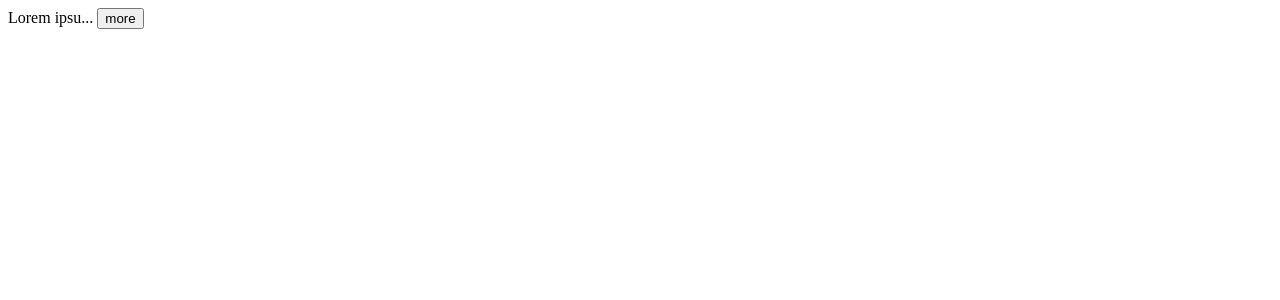
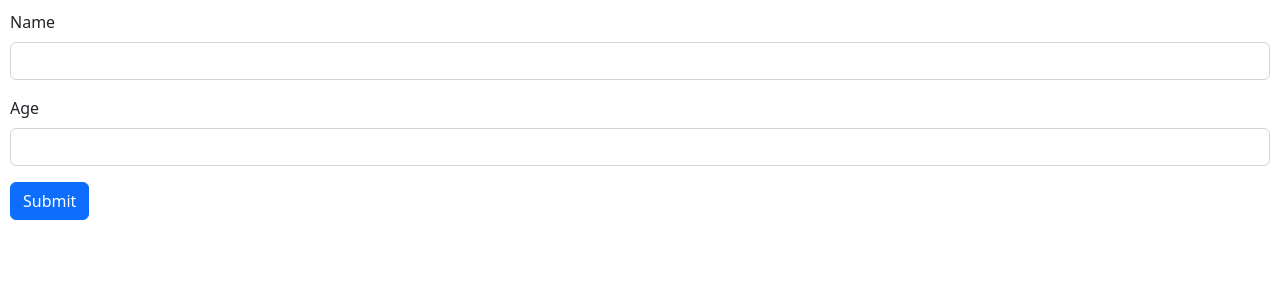
Before and after one commit to holydexboi/React-Typescript, a React (Vite) app: page / in a window 1280 px wide. Shown: the top 300 px of the page. Built offline with nearby package versions, Linux system fonts and the light colour scheme.

Commit message:
add dividend

```diff
--- a/src/App.tsx
+++ b/src/App.tsx
@@ -1,7 +1,7 @@
 import { useState } from "react";
-import ExpandableText from "./ExpandableText";
+import Form from "./Form";
 function App() {
 
-  return <div><ExpandableText maxChar={10}>Lorem ipsum dolor sit amet consectetur adipisicing elit. Corrupti unde eveniet quo voluptatibus omnis alias, enim voluptatem necessitatibus cumque id aut iste reprehenderit beatae quisquam tenetur officia. Tenetur, autem dignissimos.</ExpandableText></div>;
+  return <div><Form/></div>;
 }
 export default App;
--- a/src/Form.tsx
+++ b/src/Form.tsx
@@ -1,12 +1,29 @@
-import React from "react";
+import React, { FormEvent, useRef } from "react";
 
 const Form = () => {
+
+    const nameRef = useRef<HTMLInputElement>(null)
+    const ageRef = useRef<HTMLInputElement>(null)
+    const handleSubmit = (event: FormEvent) => {
+        event.preventDefault()
+        if(nameRef.current !== null) console.log(nameRef.current.value)
+
+        if(ageRef.current !== null) console.log(ageRef.current.value)
+    }
+
   return (
-    <form>
+    <form onSubmit={handleSubmit}>
       <div className="mb-3">
-        <label htmlFor="name" className="form-label">Name</label>
-        <input id="name" type="text" className="form-control" />
+        <label htmlFor="name" className="form-label">
+          Name
+        </label>
+        <input ref={nameRef} id="name" type="text" className="form-control" />
       </div>
+      <div className="mb-3">
+        <label htmlFor="age" className="form-label">Age</label>
+        <input ref={ageRef} id="age" type="number" className="form-control" />
+      </div>
+      <button className="btn btn-primary" type="submit">Submit</button>
     </form>
   );
 };
--- /dev/null
+++ b/src/index.css
@@ -0,0 +1,3 @@
+body{
+    padding: 10px;
+}
--- a/src/main.tsx
+++ b/src/main.tsx
@@ -1,7 +1,8 @@
 import React from 'react'
 import ReactDOM from 'react-dom/client'
 import App from './App'
-//import 'bootstrap/dist/css/bootstrap.css'
+import './index.css'
+import 'bootstrap/dist/css/bootstrap.css'
 
 ReactDOM.createRoot(document.getElementById('root') as HTMLElement).render(
   <React.StrictMode>
```
